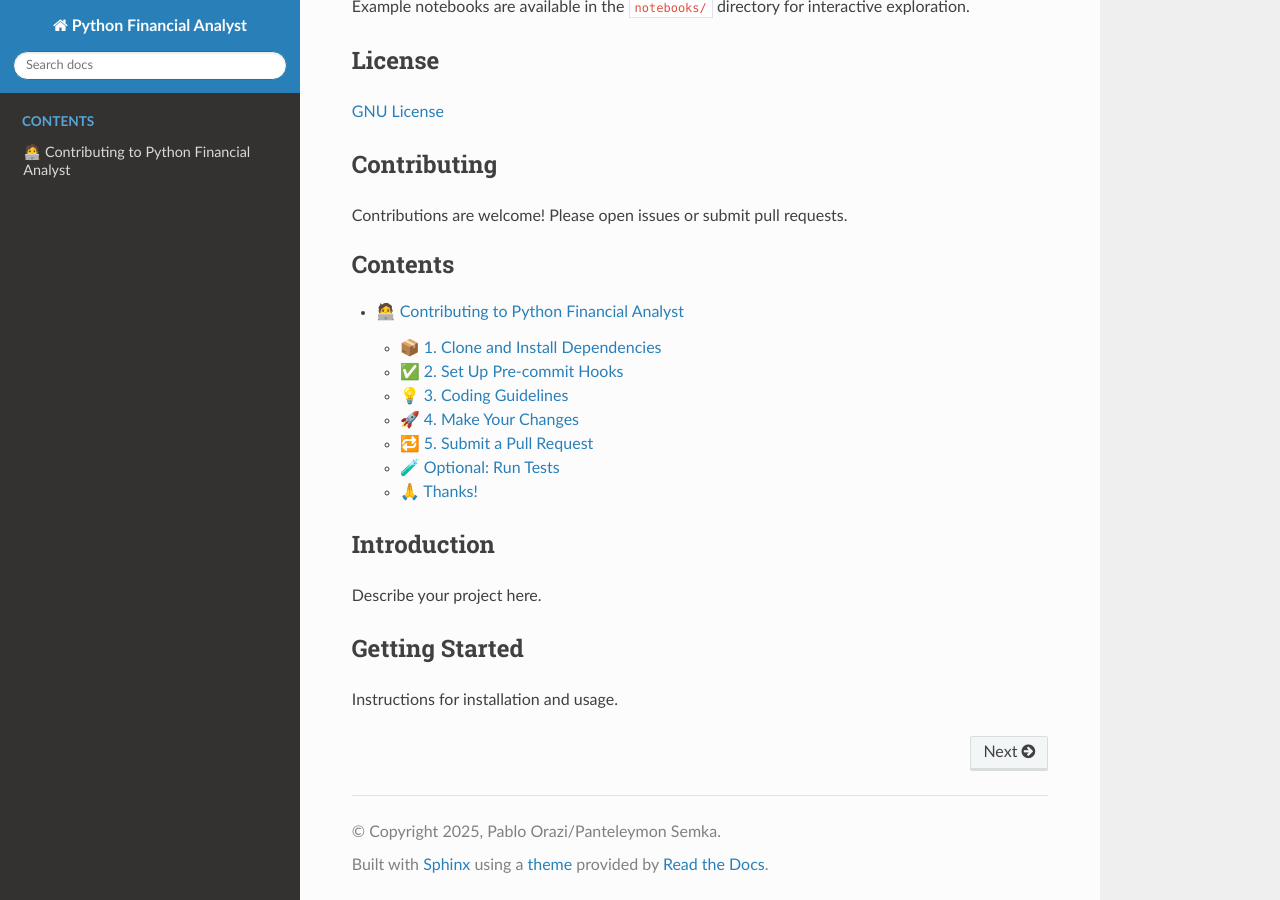
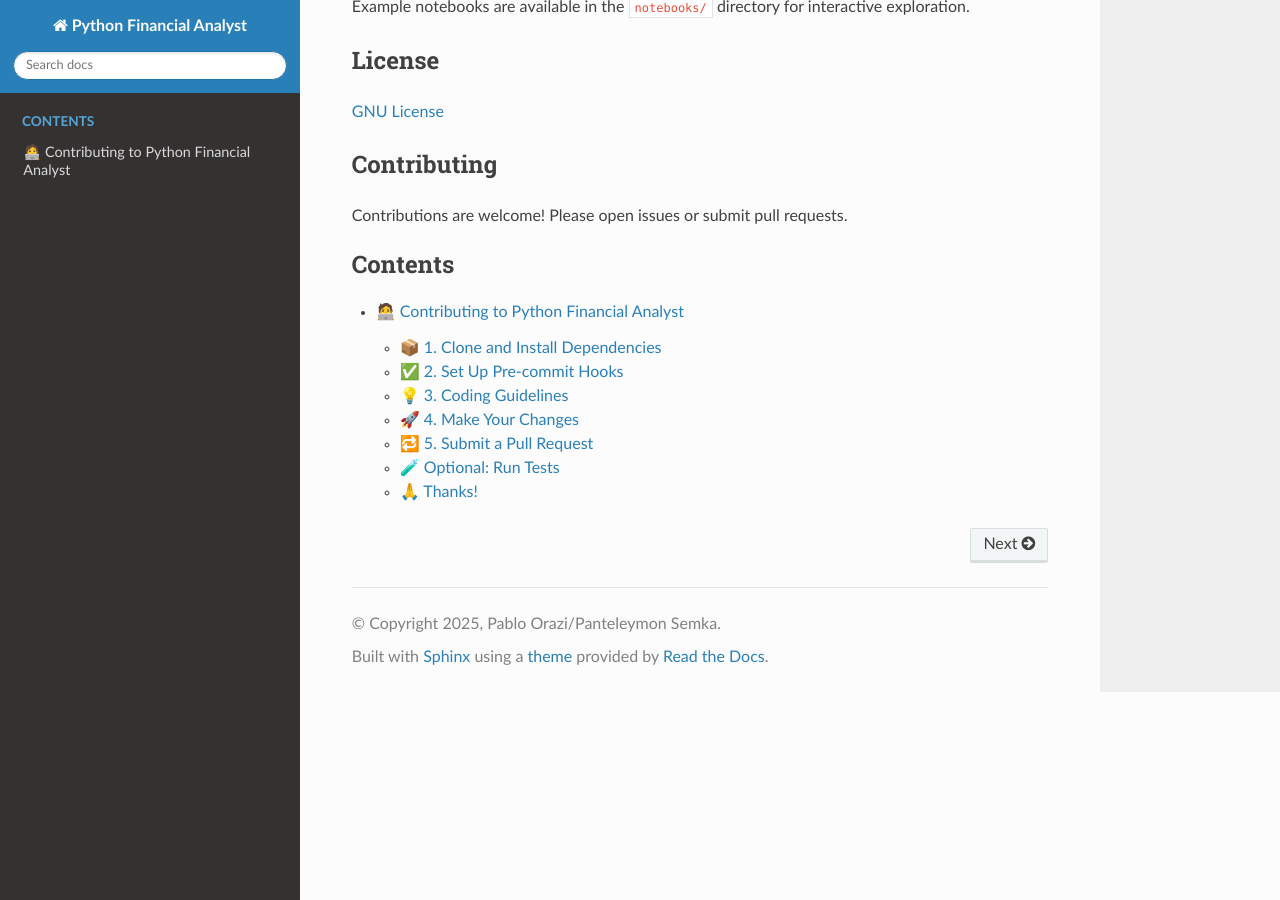
Before and after one commit to Python-Financial-Analyst/pyfian_dev, a Sphinx documentation site: the page built from docs/index.md, in a window 1280 px wide and 900 px high, scrolled down 1539 px. Built offline with Sphinx 7.4.7 and the Read the Docs theme 3.1.0, drawn with Linux system fonts in a browser that asks for light colours; pages that are not in the unit, such as notebooks, are missing from menus.

Commit message:
changed doc

````diff
--- a/docs/index.md
+++ b/docs/index.md
@@ -12,11 +12,3 @@ Welcome to the Python Financial Analyst documentation.
 contributing.md
 autoapi/index
 ```
-
-## Introduction
-
-Describe your project here.
-
-## Getting Started
-
-Instructions for installation and usage.
````
